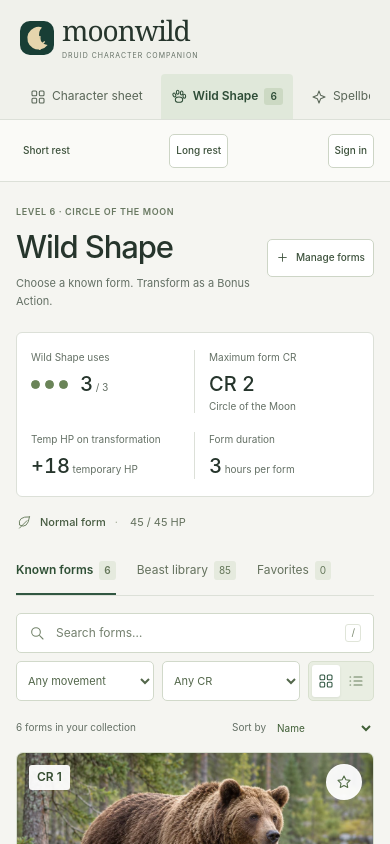
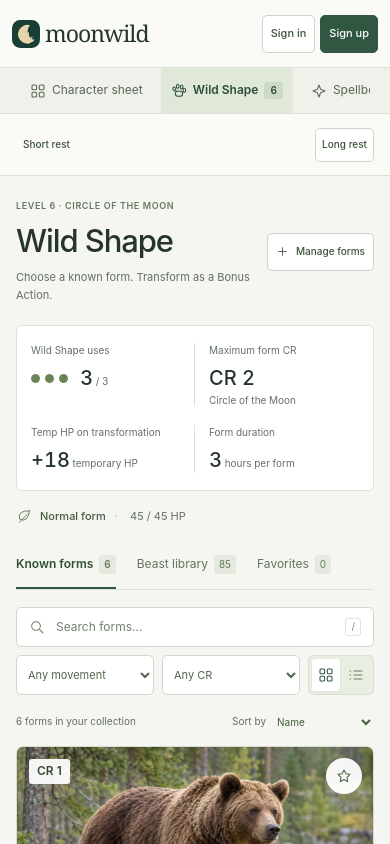
Before and after one commit to SMGeyser/druidApp, a website with bundled scripts: page index.html in a window 390 px wide. Shown: the top 844 px of the page. Built offline with nearby package versions, Linux system fonts and the light colour scheme.

Commit message:
Move branding and account controls into top header

```diff
--- a/app.js
+++ b/app.js
@@ -32,15 +32,17 @@ function normalize(s){
 }
 const nav=[['character','grid','Character sheet'],['wild-shape','paw','Wild Shape'],['spells','spark','Spellbook'],['journal','book','Field journal'],['progression','leaf','Progression']];
 const page=()=>nav.some(n=>n[0]===location.hash.slice(1))?location.hash.slice(1):'wild-shape';
+function headerMode(){return library?.user?(accountBusy?'busy':'signed-in'):'guest';}
+function headerActions(){return library?.user?`${btn('Characters','account','secondary','aria-label="Open character library"')}${btn('Sign out','account-signout','quiet',accountBusy?'disabled':'')}`:`${btn('Sign in','auth-mode','secondary','data-value="signin"')}${btn('Sign up','auth-mode','primary','data-value="signup"')}`;}
 function render(){
   const route=page(), current=nav.find(n=>n[0]===route);
-  $('#app').innerHTML=`<aside class="sidebar"><a class="brand" href="#wild-shape"><img src="./assets/mark.svg" alt=""/><span>moonwild<span class="brand-sub">DRUID CHARACTER COMPANION</span></span></a>
+  $('#app').innerHTML=`<header class="site-header"><a class="brand" href="#wild-shape"><img src="./assets/mark.svg" alt=""/><span>moonwild<span class="brand-sub">DRUID CHARACTER COMPANION</span></span></a><div class="site-account" data-header-account data-mode="${headerMode()}">${headerActions()}</div></header><aside class="sidebar">
     <div class="character-mini"><div class="avatar">${icon('leaf')}</div><strong>${esc(state.name)}</strong><span>Level ${state.level} · ${state.level>=3?'Circle of the Moon':'Druid'}</span><button class="text-button" data-action="edit-character">Manage character ${icon('chevrondown')}</button></div>
     <div class="nav-label">YOUR ADVENTURE</div><nav>${nav.map(([id,i,label])=>`<a href="#${id}" class="nav-link ${route===id?'active':''}" ${route===id?'aria-current="page"':''}>${icon(i)}<span>${label}</span>${id==='wild-shape'?'<span class="nav-count">'+state.known.length+'</span>':''}</a>`).join('')}</nav>
-    <div class="sidebar-bottom"><button class="text-button account-open" data-action="account">${icon('book')} <span data-account-label>${esc(library?.user?'Character library':'Sign in')}</span></button><button class="text-button" data-action="sources">${icon('info')} Rules & sources <span class="edition">5.5e</span></button><div class="saved" role="status" aria-live="polite"><span></span><span data-save-status>${esc(saveLabel())}</span></div></div></aside>
-    <div class="workspace"><header class="topbar"><div class="breadcrumbs">My character ${icon('chevron')} <strong>${current[2]}</strong></div><div class="top-actions">${btn(icon('sun')+' Short rest','short-rest','quiet')}${btn(icon('moon')+' Long rest','long-rest','secondary') }<button class="button secondary header-account" data-action="account"><span data-account-label>${esc(library?.user?'Character library':'Sign in')}</span></button></div></header>
+    <div class="sidebar-bottom"><button class="text-button" data-action="sources">${icon('info')} Rules & sources <span class="edition">5.5e</span></button><div class="saved" role="status" aria-live="polite"><span></span><span data-save-status>${esc(saveLabel())}</span></div></div></aside>
+    <div class="workspace"><header class="topbar"><div class="breadcrumbs">My character ${icon('chevron')} <strong>${current[2]}</strong></div><div class="top-actions">${btn(icon('sun')+' Short rest','short-rest','quiet')}${btn(icon('moon')+' Long rest','long-rest','secondary') }</div></header>
     <main id="main-content">${route==='wild-shape'?wildPage():route==='character'?characterPage():route==='spells'?spellPage():route==='journal'?journalPage():progressionPage()}</main>
-    <footer><span data-account-footer>${esc(accountFooter())}</span><button class="text-button" data-action="account" data-account-label>${esc(library?.user?'Character library':'Sign in')}</button><button class="text-button" data-action="backup">Restore backup</button><button class="text-button" data-action="export">${icon('download')} Export character</button></footer></div>`;
+    <footer><span data-account-footer>${esc(accountFooter())}</span><button class="text-button" data-action="backup">Restore backup</button><button class="text-button" data-action="export">${icon('download')} Export character</button></footer></div>`;
 }
 function pageHeading(eyebrow,title,subtitle,action=''){return `<div class="page-heading"><div><div class="eyebrow">${eyebrow}</div><h1>${title}</h1><p>${subtitle}</p></div>${action}</div>`;}
 function resourceStrip(){const q=p();return `<div class="resource-strip"><div class="resource"><span class="resource-symbol">${icon('moon')}</span><div><span class="label">Wild Shape uses</span><div class="resource-value"><span class="pips">${Array.from({length:q.uses},(_,i)=>`<span class="pip ${i<state.uses?'filled':''}"></span>`).join('')}</span><strong>${state.uses}<small> / ${q.uses}</small></strong></div></div></div>
@@ -180,7 +182,8 @@ function changeAuthMode(view,focusEmail=false){
 }
 function updateAccountChrome(){
   document.querySelectorAll('[data-save-status]').forEach(el=>el.textContent=saveLabel());
-  document.querySelectorAll('[data-account-label]').forEach(el=>el.textContent=library?.user?'Character library':'Sign in');
+  const header=$('[data-header-account]'), mode=headerMode();
+  if(header&&header.dataset.mode!==mode){header.innerHTML=headerActions();header.dataset.mode=mode;}
   document.querySelectorAll('[data-account-footer]').forEach(el=>el.textContent=accountFooter());
   if($('#modal').open&&$('#account-library'))showAccount();
   else if($('#modal').open&&$('#auth-shell'))updateAuthFeedback();
@@ -217,10 +220,9 @@ function passwordDialog(note=''){
 }
 async function accountTask(work){
   if(accountBusy)return;
-  accountBusy=true;
-  if($('#modal').open&&$('#account-library'))showAccount();
-  try{await work();}catch(error){if($('#modal').open)showAccount(error.message);}
-  finally{accountBusy=false;if($('#modal').open&&$('#account-library'))showAccount();}
+  accountBusy=true;updateAccountChrome();
+  try{await work();}catch(error){if($('#modal').open)showAccount(error.message);else toast(error.message);}
+  finally{accountBusy=false;updateAccountChrome();}
 }
 async function accountAction(action,key){
   if(action==='account'){showAccount('');return;}
--- a/design.css
+++ b/design.css
@@ -25,8 +25,10 @@ h3 { font-size: 16px; font-weight: 600; }
 p { line-height: 1.65; }
 .icon { flex-shrink: 0; vertical-align: middle; }
 button .icon, a .icon { pointer-events: none; }
-.sidebar { position: fixed; inset: 0 auto 0 0; width: 224px; display: flex; flex-direction: column; padding: 29px 18px 22px; background: #f0f1eb; border-right: 1px solid var(--line); z-index: 20; }
-.brand { display: flex; align-items: center; gap: 10px; text-decoration: none; color: var(--ink); padding: 0 5px; margin-bottom: 31px; }
+.site-header { position: sticky; top: 0; z-index: 30; height: 68px; display: flex; align-items: center; justify-content: space-between; gap: 12px; padding: 0 24px; background: #fafaf7; border-bottom: 1px solid var(--line); }
+.site-account { display: flex; align-items: center; gap: 8px; }
+.sidebar { position: fixed; inset: 68px auto 0 0; width: 224px; display: flex; flex-direction: column; padding: 29px 18px 22px; background: #f0f1eb; border-right: 1px solid var(--line); z-index: 20; }
+.brand { display: flex; align-items: center; gap: 10px; text-decoration: none; color: var(--ink); padding: 0; margin: 0; }
 .brand img { width: 36px; height: 36px; }
 .brand > span { font: 29px/1 var(--serif); letter-spacing: -1px; }
 .brand-sub { display: block; font: 8px/1.3 var(--sans); letter-spacing: 1.2px; margin-top: 7px; color: var(--muted); }
@@ -391,11 +393,12 @@ dialog::backdrop { background: #1b302951; }
   .breadcrumbs { gap: 7px; font-size: 11px; }
 }
 @media (max-width: 720px) {
-  .sidebar { position: static; width: 100%; padding: 16px 20px 0; border-right: 0; border-bottom: 1px solid var(--line); }
+  .site-header { padding: 0 20px; }
+  .sidebar { position: static; width: 100%; padding: 0 20px; border-right: 0; border-bottom: 1px solid var(--line); }
   .brand { padding: 0; margin-bottom: 0; width: max-content; } .brand > span { font-size: 28px; }
   .brand img { width: 34px; height: 34px; } .brand-sub { font-size: 7px; }
   .character-mini, .nav-label, .sidebar-bottom { display: none; }
-  .sidebar nav { display: flex; overflow-x: auto; gap: 8px; margin-top: 14px; scrollbar-width: thin; }
+  .sidebar nav { display: flex; overflow-x: auto; gap: 8px; margin-top: 0; scrollbar-width: thin; }
   .nav-link { flex-shrink: 0; border-radius: 4px 4px 0 0; padding: 11px 10px; margin: 0; gap: 6px; font-size: 12px; }
   .nav-link .icon { width: 16px; height: 16px; }
   .workspace { margin: 0; }
@@ -445,6 +448,13 @@ dialog::backdrop { background: #1b302951; }
   #toast { left: 50%; bottom: 16px; max-width: calc(100vw - 35px); font-size: 12px; }
 }
 @media (max-width: 480px) {
+  .site-header { padding: 0 12px; }
+  .site-header .brand { gap: 5px; }
+  .site-header .brand img { width: 28px; height: 28px; }
+  .site-header .brand > span { font-size: 23px; }
+  .site-header .brand-sub { display: none; }
+  .site-account { gap: 5px; }
+  .site-account .button { padding: 7px 8px; font-size: 11px; }
   .topbar { padding: 0 16px; } .top-actions { gap: 3px; }
   .topbar .breadcrumbs { display: none; }
   .topbar .top-actions { width: 100%; justify-content: space-between; }
```
Also changed, not shown: README.md.
